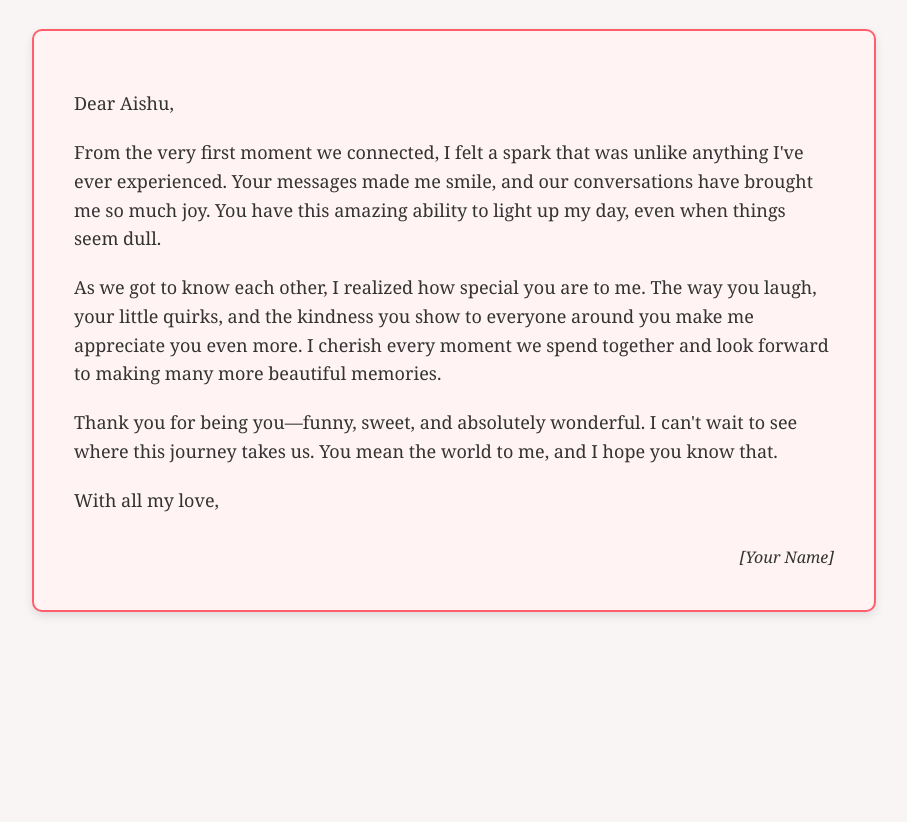
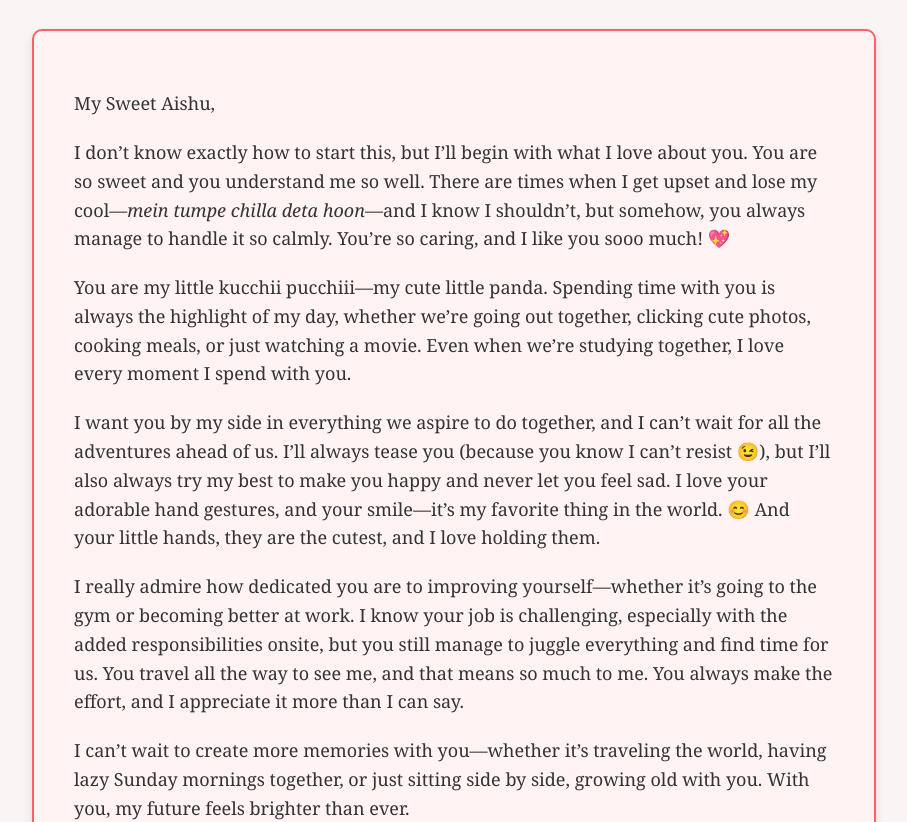
Before and after one commit to Shravankkk/smooch, a plain HTML site: page unforgettable_moments.html in a window 1280 px wide. Shown: the part 132-954 px from the top of the page, without its empty margins (186-1093 px from the left). Before the commit the page ends 800 px from the top, so only its background shows below. Drawn offline with Linux system fonts and the light colour scheme.

Commit message:
file change

```diff
--- a/unforgettable_moments.html
+++ b/unforgettable_moments.html
@@ -86,12 +86,15 @@
     <h1>Us</h1>
     <div class="love-letter">
         <div class="letter-content">
-            <p>Dear Aishu,</p>
-            <p>From the very first moment we connected, I felt a spark that was unlike anything I've ever experienced. Your messages made me smile, and our conversations have brought me so much joy. You have this amazing ability to light up my day, even when things seem dull.</p>
-            <p>As we got to know each other, I realized how special you are to me. The way you laugh, your little quirks, and the kindness you show to everyone around you make me appreciate you even more. I cherish every moment we spend together and look forward to making many more beautiful memories.</p>
-            <p>Thank you for being you—funny, sweet, and absolutely wonderful. I can't wait to see where this journey takes us. You mean the world to me, and I hope you know that.</p>
+            <p>My Sweet Aishu,</p>
+            <p>I don’t know exactly how to start this, but I’ll begin with what I love about you. You are so sweet and you understand me so well. There are times when I get upset and lose my cool—<i>mein tumpe chilla deta hoon</i>—and I know I shouldn’t, but somehow, you always manage to handle it so calmly. You’re so caring, and I like you sooo much! 💖</p>
+            <p>You are my little kucchii pucchiii—my cute little panda. Spending time with you is always the highlight of my day, whether we’re going out together, clicking cute photos, cooking meals, or just watching a movie. Even when we’re studying together, I love every moment I spend with you.</p>
+            <p>I want you by my side in everything we aspire to do together, and I can’t wait for all the adventures ahead of us. I’ll always tease you (because you know I can’t resist 😉), but I’ll also always try my best to make you happy and never let you feel sad. I love your adorable hand gestures, and your smile—it’s my favorite thing in the world. 😊 And your little hands, they are the cutest, and I love holding them.</p>
+            <p>I really admire how dedicated you are to improving yourself—whether it’s going to the gym or becoming better at work. I know your job is challenging, especially with the added responsibilities onsite, but you still manage to juggle everything and find time for us. You travel all the way to see me, and that means so much to me. You always make the effort, and I appreciate it more than I can say.</p>
+            <p>I can’t wait to create more memories with you—whether it’s traveling the world, having lazy Sunday mornings together, or just sitting side by side, growing old with you. With you, my future feels brighter than ever.</p>
+            <p>I loooovvve you, my cutie pie, apple pie, honeybunnn, pumpkin, smoochieee, Aishuuu, pookieee... my everything. 💖</p>
             <p>With all my love,</p>
-            <div class="signature">[Your Name]</div>
+            <div class="signature">[bubu]</div>
         </div>
     </div>
 </body>
```
